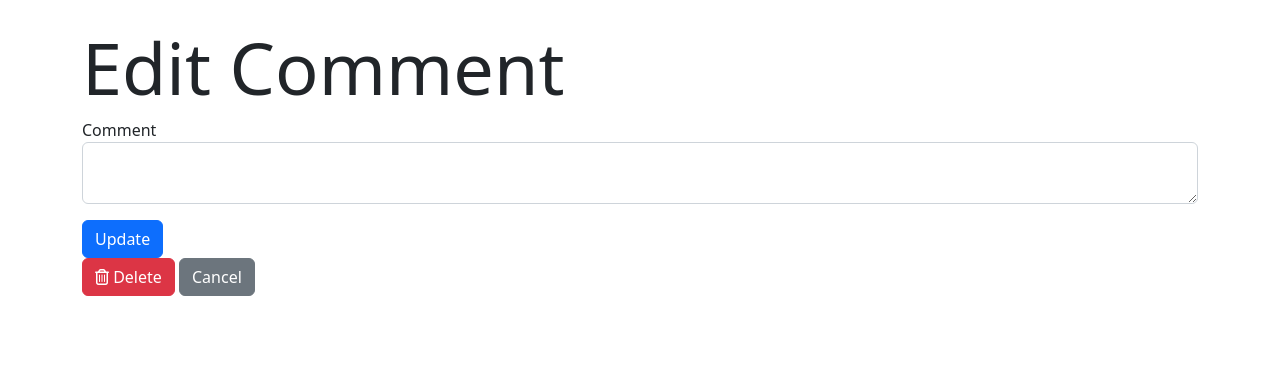
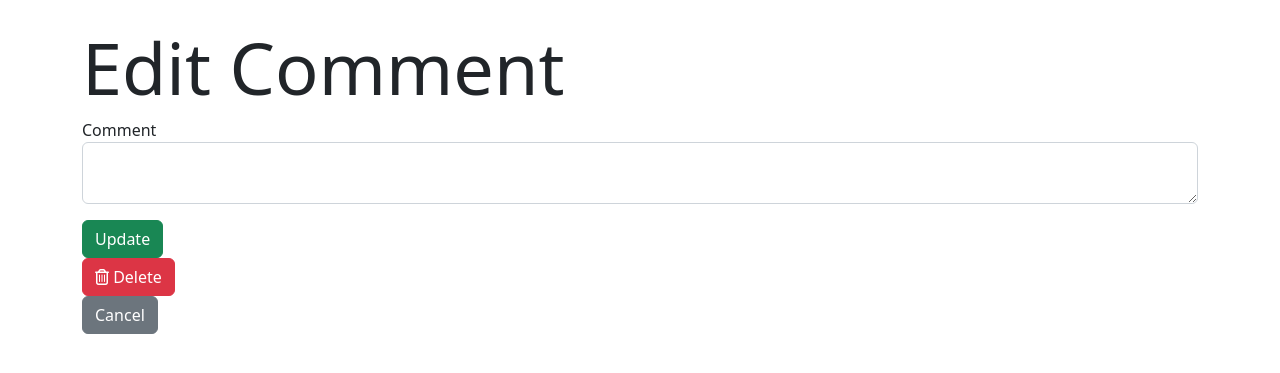
Before and after one commit to geenajackson/pokemon-team-rater, a Flask app: template templates/team/comment-edit.html in a window 1280 px wide. Shown: the part 48-421 px from the top of the page. Run offline with Flask 2, Linux system fonts and the light colour scheme; the template is opened without the code that fills it: values that come from a table or form of the project are taken from there, others are empty; some libraries are stand-ins or nearby versions.

Commit message:
edit style for update button

```diff
--- a/templates/team/comment-edit.html
+++ b/templates/team/comment-edit.html
@@ -25,11 +25,12 @@
 
         {% endfor %}
 
-        <button class="btn btn-primary" type="submit">Update</button>
+        <button class="btn btn-success" type="submit">Update</button>
     </form>
     <form action="/comments/{{comment.id}}/delete" method="POST">
         <button class="btn btn-danger"><i class="fa-regular fa-trash-can"></i> Delete</button>
-        <a href="/teams/{{team.id}}/show" class="btn btn-secondary">Cancel</a>
+    </form>
+    <a href="/teams/{{team.id}}/show" class="btn btn-secondary">Cancel</a>
 </div>
 
 {% endblock %}
```
